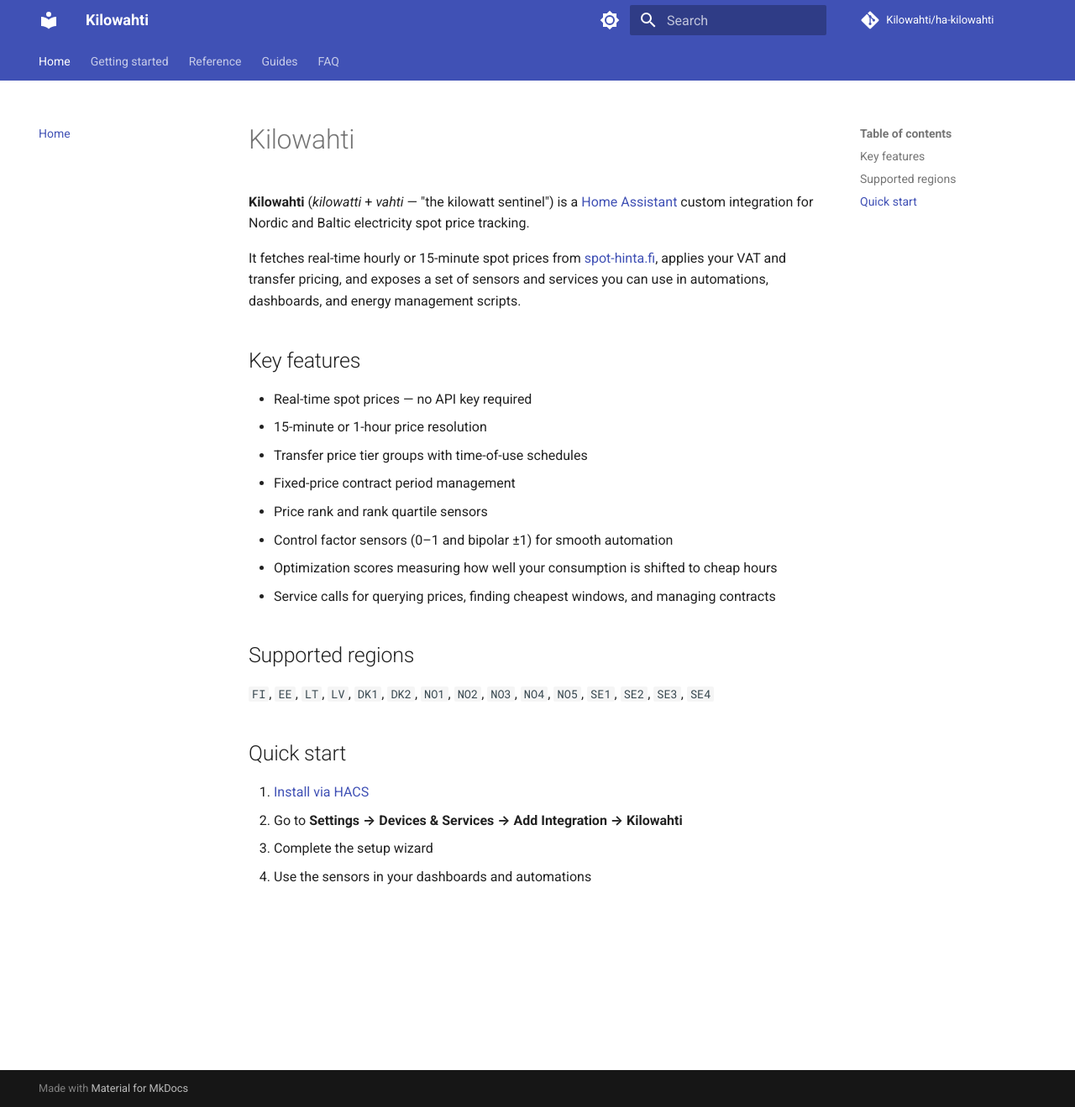
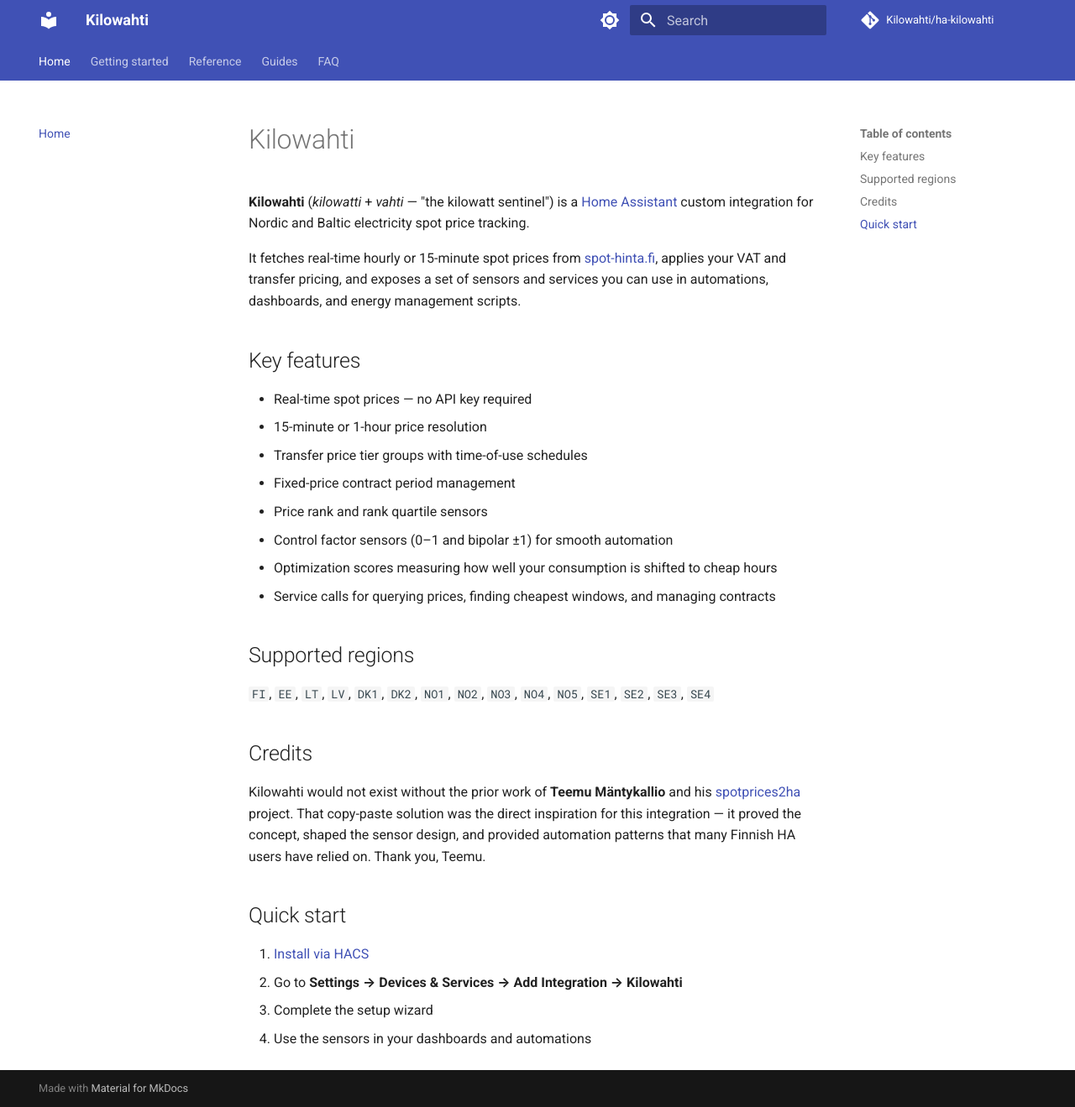
Before and after one commit to Kilowahti/kilowahti-docs, an MkDocs documentation site: the page built from docs/index.md, in a window 1280 px wide and 1319 px high. Shown: the whole window at 84% size. Built offline with MkDocs 1.6.1 and Material for MkDocs 9.7.7, drawn with Linux system fonts in a browser that asks for light colours; comment, search, counter and statistics services are not loaded.

Commit message:
Add credits to Teemu / spotprices2ha on main page

```diff
--- a/docs/index.md
+++ b/docs/index.md
@@ -19,6 +19,10 @@
 
 `FI`, `EE`, `LT`, `LV`, `DK1`, `DK2`, `NO1`, `NO2`, `NO3`, `NO4`, `NO5`, `SE1`, `SE2`, `SE3`, `SE4`
 
+## Credits
+
+Kilowahti would not exist without the prior work of **Teemu Mäntykallio** and his [spotprices2ha](https://github.com/T3m3z/spotprices2ha) project. That copy-paste solution was the direct inspiration for this integration — it proved the concept, shaped the sensor design, and provided automation patterns that many Finnish HA users have relied on. Thank you, Teemu.
+
 ## Quick start
 
 1. [Install via HACS](installation.md)
```
